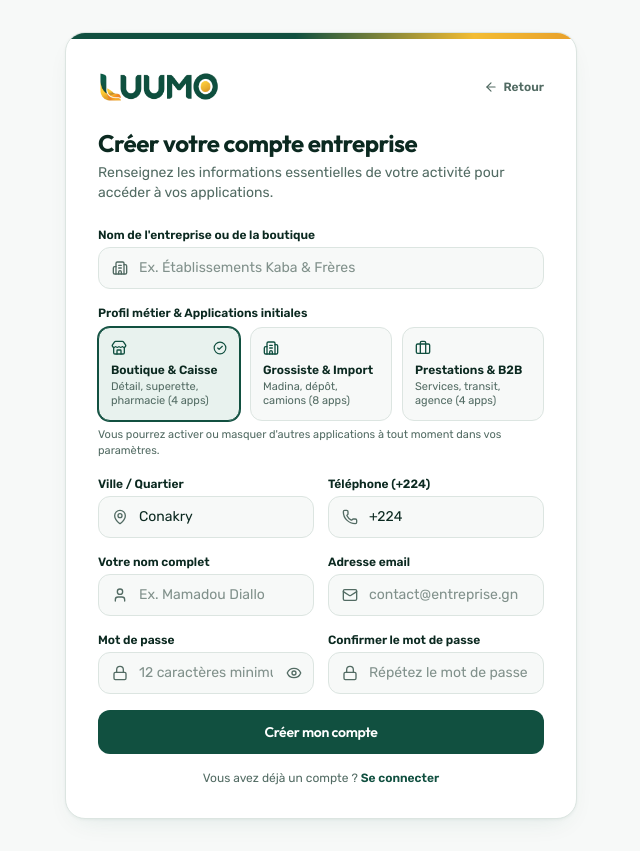
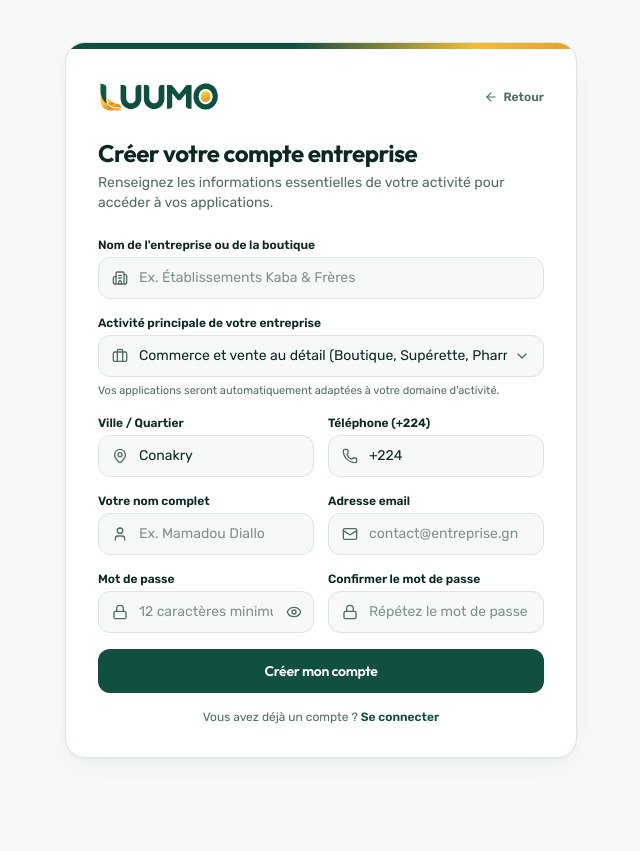
Before and after one commit to Thierno2001/luumo-erp, a Next.js app in the folder luumo_web/: page /register in a window 1280 px wide. Shown: the whole page, without its empty margins (319-959 px from the left). After the commit the page ends 800 px from the top, so only its background shows below. Built offline with nearby package versions, Linux system fonts and the light colour scheme.

Commit message:
refactor(ui): simplify business labels and replace profile buttons with select list

```diff
--- a/luumo_web/src/app/customers/page.tsx
+++ b/luumo_web/src/app/customers/page.tsx
@@ -204,7 +204,7 @@ export default function CustomersPage() {
           <KpiCard
             label="Partenaires enregistrés"
             value={`${stats.total} fiches`}
-            sublabel={`Dont ${stats.companiesCount} entreprise(s) B2B et ${stats.total - stats.companiesCount} particulier(s)`}
+            sublabel={`Dont ${stats.companiesCount} entreprise(s) et ${stats.total - stats.companiesCount} particulier(s)`}
             icon={<Users className="w-5 h-5" />}
           />
           <KpiCard
@@ -309,7 +309,7 @@ export default function CustomersPage() {
                         {c.is_company ? (
                           <div className="space-y-0.5">
                             <span className="inline-flex items-center gap-1 px-2 py-0.5 rounded-md bg-[#FEF6DF] text-[#8F5E00] font-semibold text-[11px]">
-                              Entreprise B2B
+                              Entreprise
                             </span>
                             {c.vat && (
                               <div className="font-mono text-[11px] text-[#526B63]">
@@ -384,7 +384,7 @@ export default function CustomersPage() {
             <div className="p-4 rounded-xl bg-[#115040] text-white flex flex-col sm:flex-row sm:items-center justify-between gap-4">
               <div>
                 <p className="text-xs text-emerald-200/80">
-                  {selected.is_company ? "Entreprise B2B" : "Client Particulier"}
+                  {selected.is_company ? "Entreprise" : "Client Particulier"}
                   {selected.vat ? ` • ${selected.vat}` : ""} •{" "}
                   {selected.phone || "Sans téléphone"} • {selected.city || "Conakry"}
                 </p>
--- a/luumo_web/src/app/login/page.tsx
+++ b/luumo_web/src/app/login/page.tsx
@@ -78,7 +78,7 @@ export default function LoginPage() {
                     Caisse &amp; Facturation rapides
                   </h2>
                   <p className="text-xs text-emerald-100/75 mt-0.5">
-                    Encaissement comptoir ou B2B en Espèces, Orange Money, MTN MoMo, Banque et Crédit.
+                    Encaissement comptoir ou sur facture en Espèces, Orange Money, MTN MoMo, Banque et Crédit.
                   </p>
                 </div>
               </div>
--- a/luumo_web/src/app/register/page.tsx
+++ b/luumo_web/src/app/register/page.tsx
@@ -16,6 +16,7 @@ import {
   ArrowLeft,
   Eye,
   EyeOff,
+  ChevronDown,
 } from "lucide-react";
 import { useSession } from "@/context/session";
 import { BrandAccentBar, LuumoLogo } from "@/components/ui";
@@ -135,77 +136,32 @@ export default function RegisterCompanyPage() {
               </div>
             </div>
 
-            {/* Niveau 1 : Profil métier & sélection modulaire */}
+            {/* Activité principale de l'entreprise */}
             <div>
-              <label className="block text-xs font-semibold text-[#0B2920] mb-1.5">
-                Profil métier & Applications initiales
+              <label className="block text-xs font-semibold text-[#0B2920] mb-1">
+                Activité principale de votre entreprise
               </label>
-              <div className="grid grid-cols-1 sm:grid-cols-3 gap-2.5">
-                <button
-                  type="button"
-                  onClick={() => setBusinessProfile("retail")}
-                  className={`p-3 rounded-xl border text-left transition-all cursor-pointer ${
-                    businessProfile === "retail"
-                      ? "border-[#115040] bg-[#E8F2EE] ring-1 ring-[#115040]"
-                      : "border-[#DCE5E1] bg-[#F7F9F8] hover:bg-white"
-                  }`}
+              <div className="relative">
+                <Briefcase className="w-4 h-4 text-[#526B63] absolute left-3.5 top-1/2 -translate-y-1/2 pointer-events-none" />
+                <select
+                  value={businessProfile}
+                  onChange={(e) => setBusinessProfile(e.target.value as BusinessProfile)}
+                  className="w-full pl-10 pr-9 py-2.5 rounded-xl border border-[#DCE5E1] bg-[#F7F9F8] text-sm text-[#0B2920] focus:bg-white focus:outline-none focus:ring-2 focus:ring-[#115040] appearance-none cursor-pointer"
                 >
-                  <div className="flex items-center justify-between mb-1.5">
-                    <Store className="w-4 h-4 text-[#115040]" />
-                    {businessProfile === "retail" && (
-                      <CheckCircle2 className="w-3.5 h-3.5 text-[#115040]" />
-                    )}
-                  </div>
-                  <div className="text-xs font-bold text-[#0B2920]">Boutique & Caisse</div>
-                  <div className="text-[11px] text-[#526B63] mt-0.5 leading-tight">
-                    Détail, superette, pharmacie (4 apps)
-                  </div>
-                </button>
-
-                <button
-                  type="button"
-                  onClick={() => setBusinessProfile("wholesale")}
-                  className={`p-3 rounded-xl border text-left transition-all cursor-pointer ${
-                    businessProfile === "wholesale"
-                      ? "border-[#115040] bg-[#E8F2EE] ring-1 ring-[#115040]"
-                      : "border-[#DCE5E1] bg-[#F7F9F8] hover:bg-white"
-                  }`}
-                >
-                  <div className="flex items-center justify-between mb-1.5">
-                    <Building2 className="w-4 h-4 text-[#115040]" />
-                    {businessProfile === "wholesale" && (
-                      <CheckCircle2 className="w-3.5 h-3.5 text-[#115040]" />
-                    )}
-                  </div>
-                  <div className="text-xs font-bold text-[#0B2920]">Grossiste & Import</div>
-                  <div className="text-[11px] text-[#526B63] mt-0.5 leading-tight">
-                    Madina, dépôt, camions (8 apps)
-                  </div>
-                </button>
-
-                <button
-                  type="button"
-                  onClick={() => setBusinessProfile("services")}
-                  className={`p-3 rounded-xl border text-left transition-all cursor-pointer ${
-                    businessProfile === "services"
-                      ? "border-[#115040] bg-[#E8F2EE] ring-1 ring-[#115040]"
-                      : "border-[#DCE5E1] bg-[#F7F9F8] hover:bg-white"
-                  }`}
-                >
-                  <div className="flex items-center justify-between mb-1.5">
-                    <Briefcase className="w-4 h-4 text-[#115040]" />
-                    {businessProfile === "services" && (
-                      <CheckCircle2 className="w-3.5 h-3.5 text-[#115040]" />
-                    )}
-                  </div>
-                  <div className="text-xs font-bold text-[#0B2920]">Prestations & B2B</div>
-                  <div className="text-[11px] text-[#526B63] mt-0.5 leading-tight">
-                    Services, transit, agence (4 apps)
-                  </div>
-                </button>
+                  <option value="retail">
+                    Commerce et vente au détail (Boutique, Supérette, Pharmacie, Quincaillerie)
+                  </option>
+                  <option value="wholesale">
+                    Commerce de gros et distribution (Dépôt, Grossiste, Matériaux, Importation)
+                  </option>
+                  <option value="services">
+                    Prestations de services et entreprises (Société, Cabinet, Transport, Maintenance)
+                  </option>
+                </select>
+                <ChevronDown className="w-4 h-4 text-[#526B63] absolute right-3.5 top-1/2 -translate-y-1/2 pointer-events-none" />
               </div>
               <p className="text-[11px] text-[#526B63] mt-1.5">
-                Vous pourrez activer ou masquer d&apos;autres applications à tout moment dans vos paramètres.
+                Vos applications seront automatiquement adaptées à votre domaine d&apos;activité.
               </p>
             </div>
 
--- a/luumo_web/src/components/ui.tsx
+++ b/luumo_web/src/components/ui.tsx
@@ -113,8 +113,8 @@ export const LUUMO_APPS: LuumoAppDefinition[] = [
     shortName: "Ventes",
     href: "/orders",
     icon: Receipt,
-    description: "Devis, factures proforma B2B, bons de commande confirmés et suivi des règlements.",
-    guineaUseCase: "Facturation B2B, chantiers & grossistes",
+    description: "Devis, factures proforma, bons de commande confirmés et suivi des règlements.",
+    guineaUseCase: "Facturation clients, chantiers & grossistes",
     odooModules: ["sale_management", "sale_margin", "account"],
     iconBg: "bg-[#E8F2EE] border-[#115040]/20",
     iconColor: "text-[#115040]",
--- a/luumo_web/src/lib/demo.ts
+++ b/luumo_web/src/lib/demo.ts
@@ -35,27 +35,27 @@ import type {
 export const DEMO_PLANS: Record<BusinessPlanId, CompanyPlan> = {
   retail: {
     id: "retail",
-    name: "Forfait Boutique & Caisse",
+    name: "Forfait Boutique",
     allowed_apps: ["pos", "inventory", "customers", "dashboard"],
     monthly_price: 150000,
-    description: "Idéal pour le commerce de détail, supérettes, pharmacies et quincailleries.",
-    badge: "Starter",
+    description: "Commerce de détail, supérettes, pharmacies et quincailleries.",
+    badge: "Boutique",
   },
   services: {
     id: "services",
-    name: "Forfait Pro Services & B2B",
+    name: "Forfait Services",
     allowed_apps: ["orders", "customers", "hr", "dashboard"],
     monthly_price: 250000,
-    description: "Idéal pour prestataires, cabinets, transitaires et agences de service.",
-    badge: "Pro B2B",
+    description: "Sociétés de prestations, agences, cabinets et maintenance.",
+    badge: "Services",
   },
   wholesale: {
     id: "wholesale",
-    name: "Forfait Grossiste & Entreprise",
+    name: "Forfait Grossiste",
     allowed_apps: ["pos", "orders", "dashboard", "inventory", "purchases", "customers", "hr", "fleet"],
     monthly_price: 450000,
-    description: "Suite complète 360° avec parc de camions, livraisons, achats conteneurs et RH.",
-    badge: "Illimité 360°",
+    description: "Grossistes, dépôts de distribution, importateurs et logistique.",
+    badge: "Grossiste",
   },
 };
 
```
Also changed, not shown: luumo_web/src/app/apps/page.tsx (+14 -12 lines), 1 other file (tests, documents, lock files or other folders).
